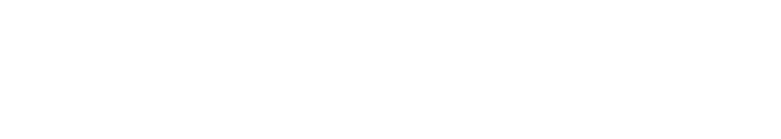
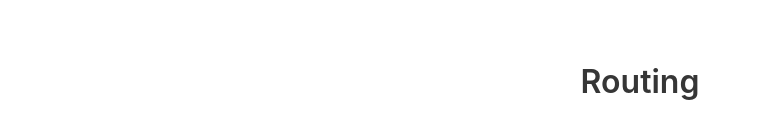
Before and after one commit to PolarCape/angular-polartalks-example, an Angular app: page /simple-route in a window 1280 px wide. Shown: the part 647-786 px from the top of the page, without its empty margins (0-781 px from the left). Built offline with nearby package versions, Linux system fonts and the light colour scheme.

Commit message:
Initial routing

```diff
--- a/src/app/app.component.html
+++ b/src/app/app.component.html
@@ -13,3 +13,5 @@
     </div>
   </div>
 </section>
+
+<app-routing></app-routing>
--- a/src/app/app.module.ts
+++ b/src/app/app.module.ts
@@ -1,16 +1,26 @@
 import { BrowserModule } from '@angular/platform-browser';
 import { NgModule } from '@angular/core';
+import { RouterModule, Routes } from '@angular/router';
 
 import { AppComponent } from './app.component';
 import { NavigationComponent } from './navigation/navigation.component';
+import { RoutingComponent } from './routing/routing.component';
+import { SimpleRouteComponent } from './simple-route/simple-route.component';
+
+const appRoutes: Routes = [
+  { path: 'simple-route', component: SimpleRouteComponent }
+]
 
 @NgModule({
   declarations: [
     AppComponent,
-    NavigationComponent
+    NavigationComponent,
+    RoutingComponent,
+    SimpleRouteComponent
   ],
   imports: [
-    BrowserModule
+    BrowserModule,
+    RouterModule.forRoot(appRoutes, { enableTracing: true })
   ],
   providers: [],
   bootstrap: [AppComponent]
--- /dev/null
+++ b/src/app/routing/routing.component.html
@@ -0,0 +1,5 @@
+<section>
+  <div class="container has-text-centered">
+    <h1 class="title">Routing</h1>
+  </div>
+</section>
--- /dev/null
+++ b/src/app/routing/routing.component.ts
@@ -0,0 +1,15 @@
+import { Component, OnInit } from '@angular/core';
+
+@Component({
+  selector: 'app-routing',
+  templateUrl: './routing.component.html',
+  styleUrls: ['./routing.component.css']
+})
+export class RoutingComponent implements OnInit {
+
+  constructor() { }
+
+  ngOnInit() {
+  }
+
+}
--- /dev/null
+++ b/src/app/simple-route/simple-route.component.html
@@ -0,0 +1,3 @@
+<p>
+  simple-route works!
+</p>
--- /dev/null
+++ b/src/app/simple-route/simple-route.component.ts
@@ -0,0 +1,15 @@
+import { Component, OnInit } from '@angular/core';
+
+@Component({
+  selector: 'app-simple-route',
+  templateUrl: './simple-route.component.html',
+  styleUrls: ['./simple-route.component.css']
+})
+export class SimpleRouteComponent implements OnInit {
+
+  constructor() { }
+
+  ngOnInit() {
+  }
+
+}
```
Also changed, not shown: src/app/routing/routing.component.css (added), src/app/simple-route/simple-route.component.css (added).
